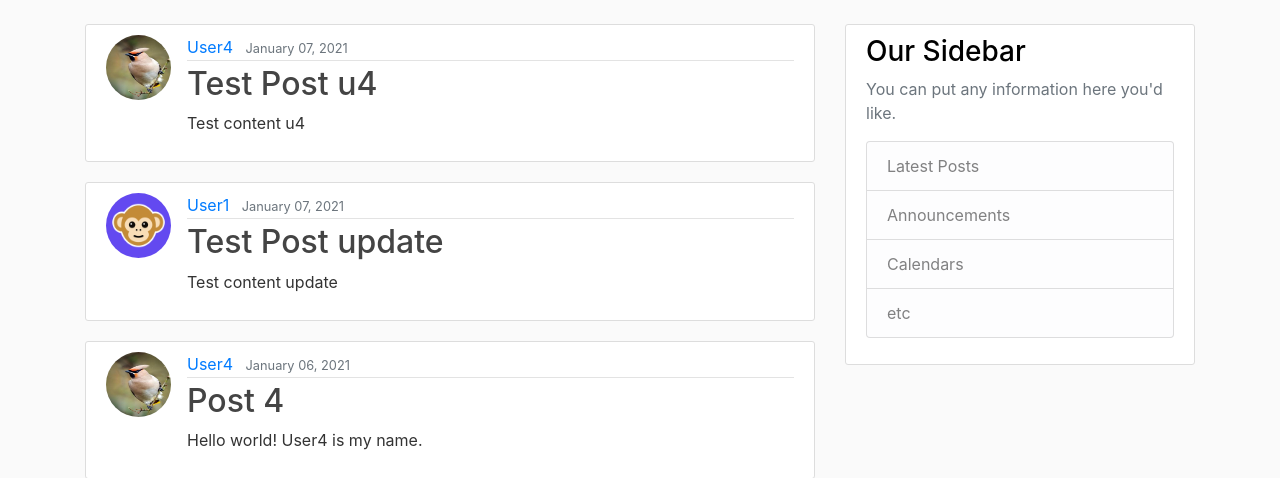
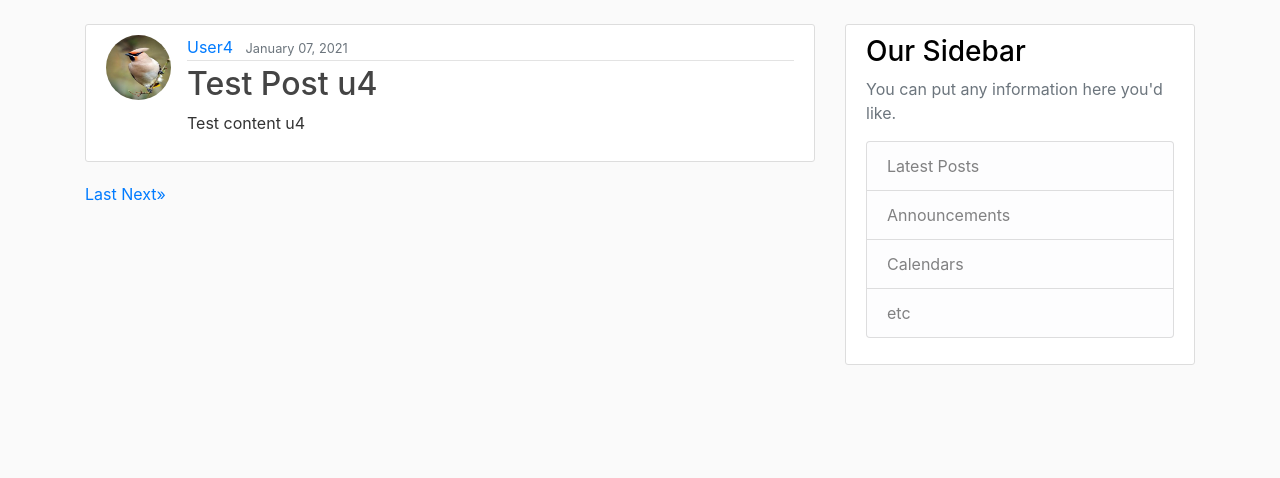
Before and after one commit to MehediEhteshum/MehedisBlog-Django, a Django app: page / in a window 1280 px wide. Shown: the part 56-534 px from the top of the page. After the commit the page ends 421 px from the top, so only its background shows below. Run offline with Django 3.2, Linux system fonts and the light colour scheme; data comes from the database, SQL or seed files in the repository.

Commit message:
pagination: prev, first, last, next links added;

```diff
--- a/project/blog/views.py
+++ b/project/blog/views.py
@@ -41,6 +41,7 @@ class PostListView(ListView):
     template_name = "blog/home.html" # default: app/model_viewtype.html -> blog/post_list.html
     context_object_name = "posts"
     ordering = ["-date_posted"]
+    paginate_by = 1
 
 class PostDetailView(DetailView):
     model = Post
--- a/project/templates/blog/home.html
+++ b/project/templates/blog/home.html
@@ -1,7 +1,21 @@
 {% extends "base.html" %}
 
 {% block content %}
+<!-- posts -->
 {% for post in posts %}
 {% include "article_snippet.html" with post=post %}
 {% endfor %}
+<!-- posts end -->
+
+<!-- pagination -->
+{% if page_obj.has_previous %}
+<a href="?page={{page_obj.previous_page_number}}">&laquo;Previous</a>
+<a href="?page=1">First</a>
+{% endif %}
+
+{% if page_obj.has_next %}
+<a href="?page={{page_obj.paginator.num_pages}}">Last</a>
+<a href="?page={{page_obj.next_page_number}}">Next&raquo;</a>
+{% endif %}
+<!-- pagination end -->
 {% endblock content %}
```
